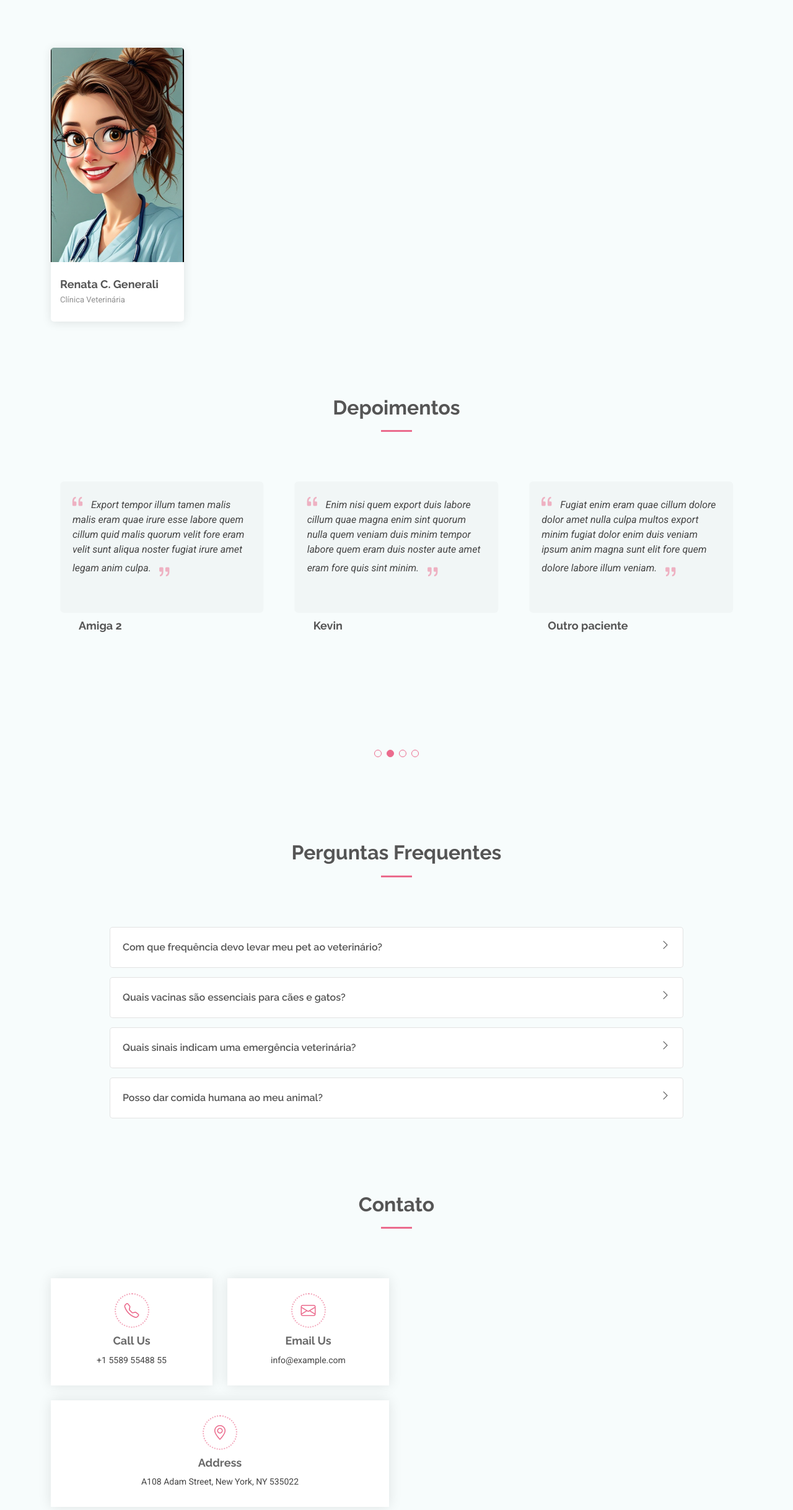
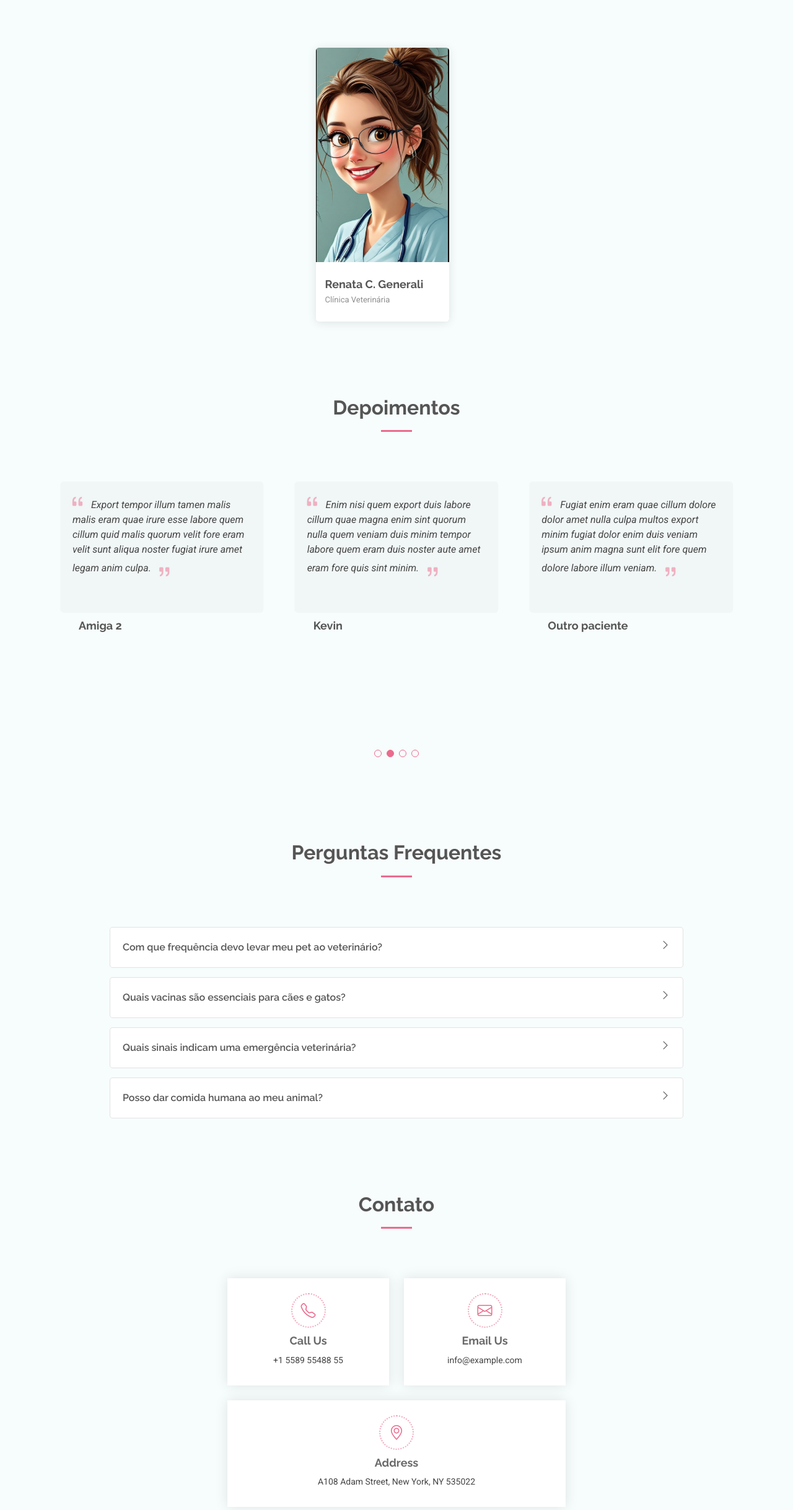
Before and after one commit to denisejferreira41/sites, a plain HTML site: page index.html in a window 1280 px wide. Shown: the part 3562-5999 px from the top of the page at 62% size. Drawn offline with Linux system fonts and the light colour scheme.

Commit message:
centralizar

```diff
--- a/index.html
+++ b/index.html
@@ -337,7 +337,7 @@
 
       <div class="container">
 
-        <div class="row gy-4">
+        <div class="row gy-4 justify-content-center">
 
           <div class="col-lg-3 col-md-6 d-flex align-items-stretch" data-aos="fade-up" data-aos-delay="100">
 
@@ -528,9 +528,9 @@
 
       <div class="container" data-aos="fade-up" data-aos-delay="100">
 
-        <div class="row gy-4">
+        <div class="row gy-4 justify-content-center">
           <div class="col-lg-6 ">
-            <div class="row gy-4">
+            <div class="row gy-4 justify-content-center">
 
 
 
```
